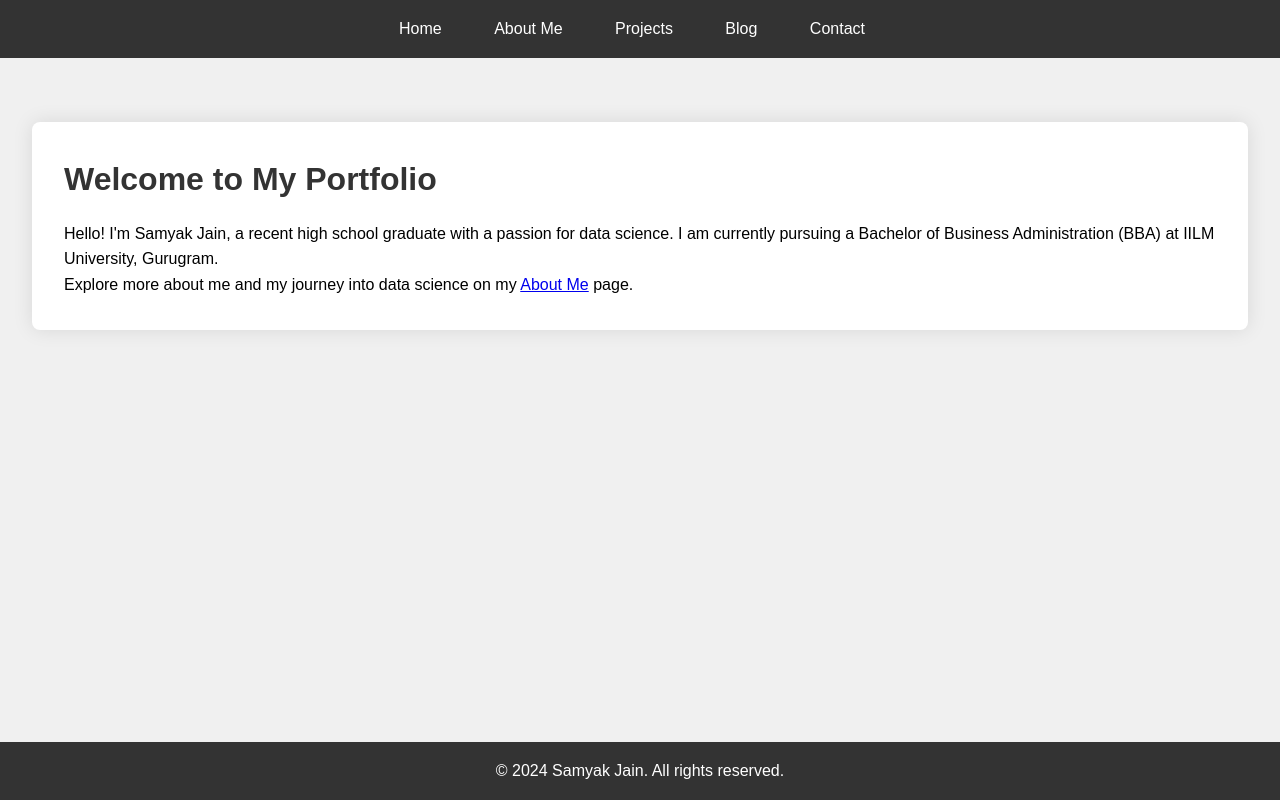
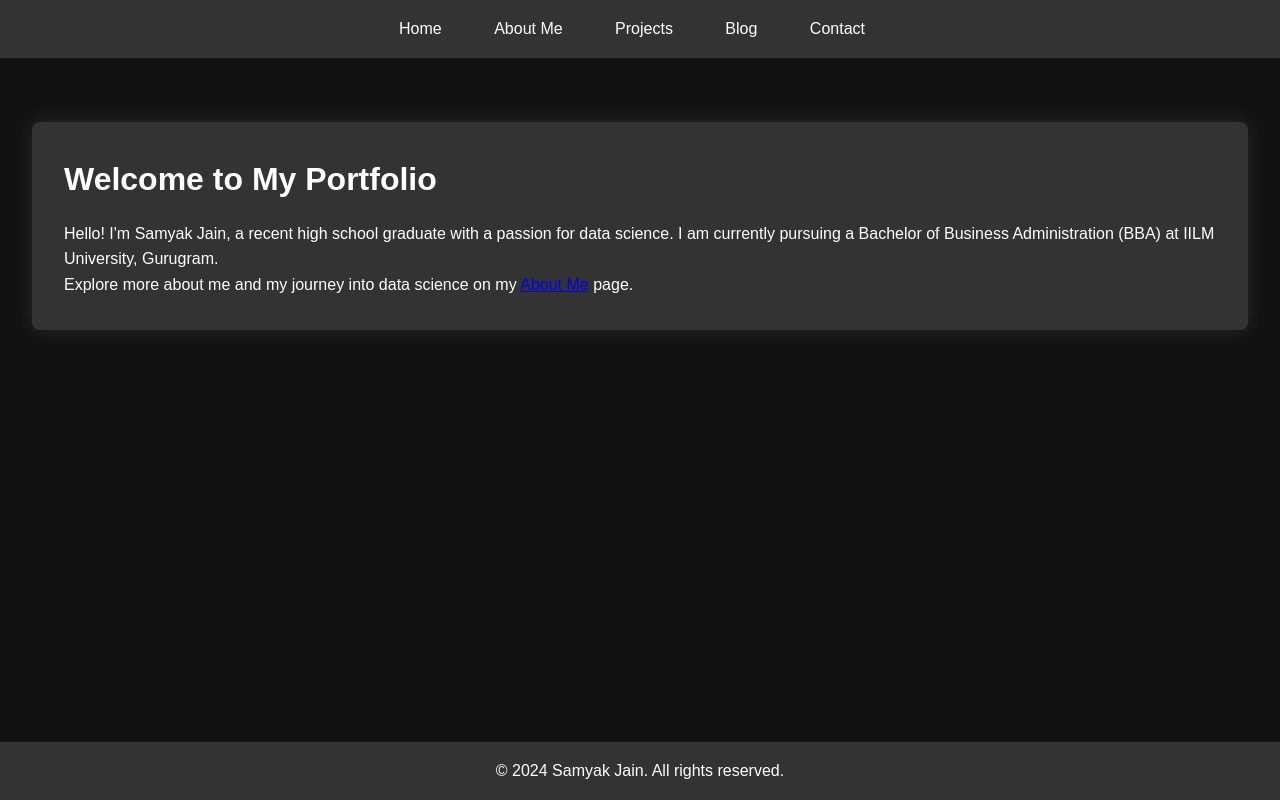
Before and after one commit to jainsamyak01/jainsamyak01.github.io, a plain HTML site: page index.html in a window 1280 px wide. Drawn offline with Linux system fonts and the light colour scheme.

Commit message:
Update styles.css

```diff
--- a/styles.css
+++ b/styles.css
@@ -9,7 +9,8 @@ body {
     line-height: 1.6;
     position: relative;
     min-height: 100vh;
-    background-color: #f0f0f0; /* Change background color as desired */
+    background-color: #121212; /* Dark background color */
+    color: #fff; /* Default text color */
 }
 
 header {
@@ -49,17 +50,18 @@ footer {
 }
 
 .section {
-    background-color: #fff;
-    box-shadow: 0px 0px 20px rgba(0, 0, 0, 0.1); /* 3D box effect */
+    background-color: #333; /* Dark background for 3D box effect */
+    box-shadow: 0px 0px 20px rgba(255, 255, 255, 0.1); /* Light shadow for 3D effect */
     padding: 2rem;
     margin: 2rem 0;
     border-radius: 8px;
+    color: #fff; /* White text color inside the box */
 }
 
 .section h1 {
     font-size: 2rem;
     margin-bottom: 1rem;
-    color: #333; /* Adjust text color as needed */
+    color: #fff; /* White text color */
 }
 
 .section .container {
@@ -69,10 +71,11 @@ footer {
 
 .section .content {
     margin-top: 1rem; /* Adjust spacing as needed */
-    color: #555; /* Adjust text color */
+    color: #ddd; /* Light gray text color */
 }
 
 /* Adjust other styles as needed */
+
 
     color: #555; /* Adjust text color */
 }
```
